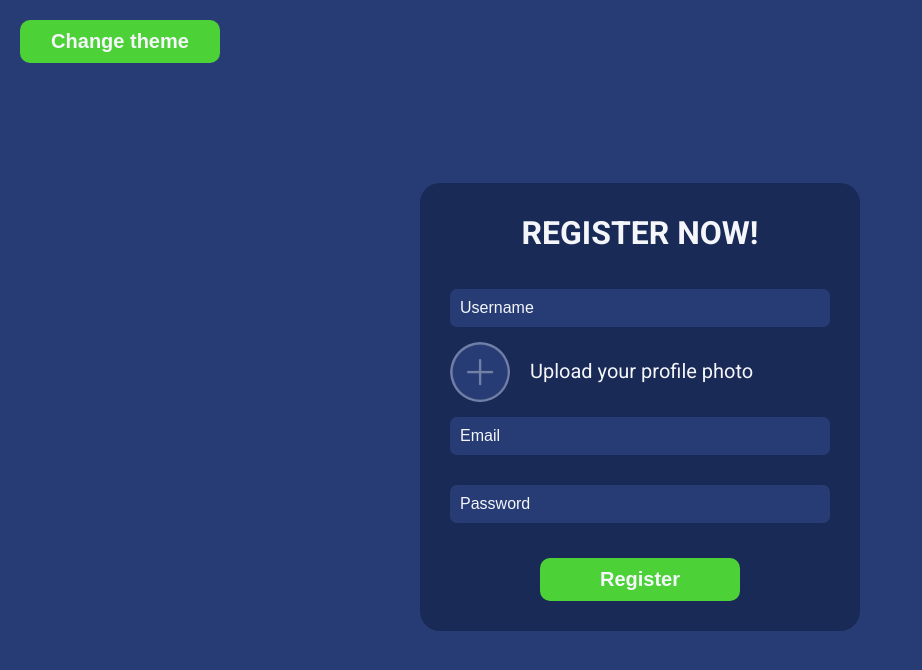
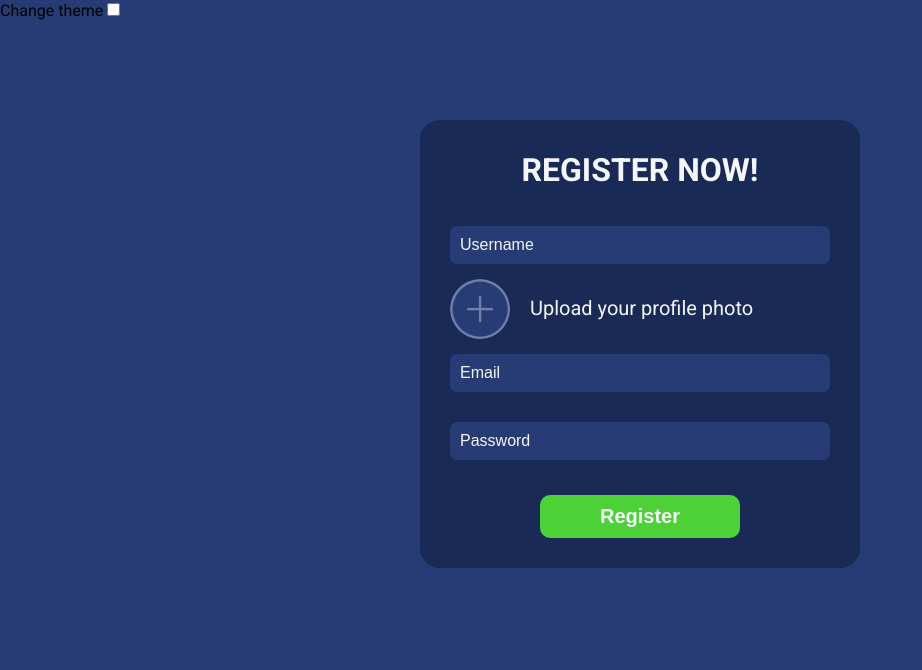
Before and after one commit to Hacker32Bit/new-project, a React (Create React App) app: page / in a window 1280 px wide. Shown: the top 670 px of the page, without its empty margins (0-922 px from the left). Built offline with nearby package versions, Linux system fonts and the light colour scheme.

Commit message:
Changed logic for change theme (not good way)

```diff
--- a/src/components/App/App.js
+++ b/src/components/App/App.js
@@ -2,6 +2,7 @@ import { useState } from "react";
 import LocalStorageService from "../../services/LocalStorageService";
 import RegisterPage from "../RegisterPage";
 import UserPage from "../UserPage";
+import DarkThemeToggle from "../DarkThemeToggle";
 import NumberInput from "../NumberInput/NumberInput";
 import FNumberInput from "../NumberInput/FNumberInput";
 
@@ -11,7 +12,6 @@ function App() {
   const storedData = LocalStorageService.getUserData()
   const [logged, setLogged] = useState(!!storedData);
   const [data, setData] = useState(storedData);
-  const [isDarkTheme, setDarkTheme] = useState(false)
 
   const register = (data) => {
     LocalStorageService.saveUserData(data)
@@ -24,24 +24,13 @@ function App() {
     setLogged(false);
   };
 
-  const onTheme = () => {
-    setDarkTheme(!isDarkTheme)
-  }
-
-  const style = {}
-
-  if (isDarkTheme){
-    style.backgroundColor = "#f5f6fa"
-    style.color = "black"
-  }
-
   return (
-    <div className="app" style={style}>
-      <button onClick={onTheme}>Change theme</button>
+    <div className="app">
+      <DarkThemeToggle />
       {logged ? (
-        <UserPage userData={data} onLogout={onLogout} theme={isDarkTheme}/>
+        <UserPage userData={data} onLogout={onLogout} />
       ) : (
-        <RegisterPage register={register} theme={isDarkTheme}/>
+        <RegisterPage register={register} />
       )}
       {/* <FNumberInput /> */}
     </div>
--- /dev/null
+++ b/src/components/DarkThemeToggle/DarkThemeToggle.js
@@ -0,0 +1,21 @@
+import { useState } from "react";
+
+export default function DarkThemeToggle() {
+    const [isEnabled, setIsEnabled] = useState(false)
+
+    const onChangeThemeColor = () => {
+        document.body.style.backgroundColor = isEnabled ? "black" : "white"
+        document.body.style.color = isEnabled ? "white" : "black"
+
+        setIsEnabled(!isEnabled)
+    }
+
+    return (
+        <div>
+            <label>
+                Change theme
+                <input type="checkbox" checked={isEnabled} onChange={onChangeThemeColor}></input>
+            </label>
+        </div>
+    )
+}
--- /dev/null
+++ b/src/components/DarkThemeToggle/index.js
@@ -0,0 +1,3 @@
+import DarkThemeToggle from "./DarkThemeToggle";
+
+export default DarkThemeToggle;
--- a/src/components/RegisterPage/RegisterPage.js
+++ b/src/components/RegisterPage/RegisterPage.js
@@ -68,13 +68,6 @@ function RegisterPage(props) {
       setValidationErrors(validationErrors);
     }
   };
-
-  const style = {}
-
-  if (props.theme){
-    style.backgroundColor = "#dcdde1"
-    style.color = "black"
-  }
 
   return (
     <div className="container">
--- a/src/components/UserPage/UserPage.js
+++ b/src/components/UserPage/UserPage.js
@@ -4,15 +4,8 @@ function UserPage(props) {
 
   const { username, email, image } = props.userData;
 
-  const style = {}
-
-  if (props.theme){
-    style.backgroundColor = "#dcdde1"
-    style.color = "black"
-  }
-
   return (
-    <div className="container" style={style}>
+    <div className="container">
       <h1>Welcome back, {username}!</h1>
       <img
         className="profile-photo"
```
